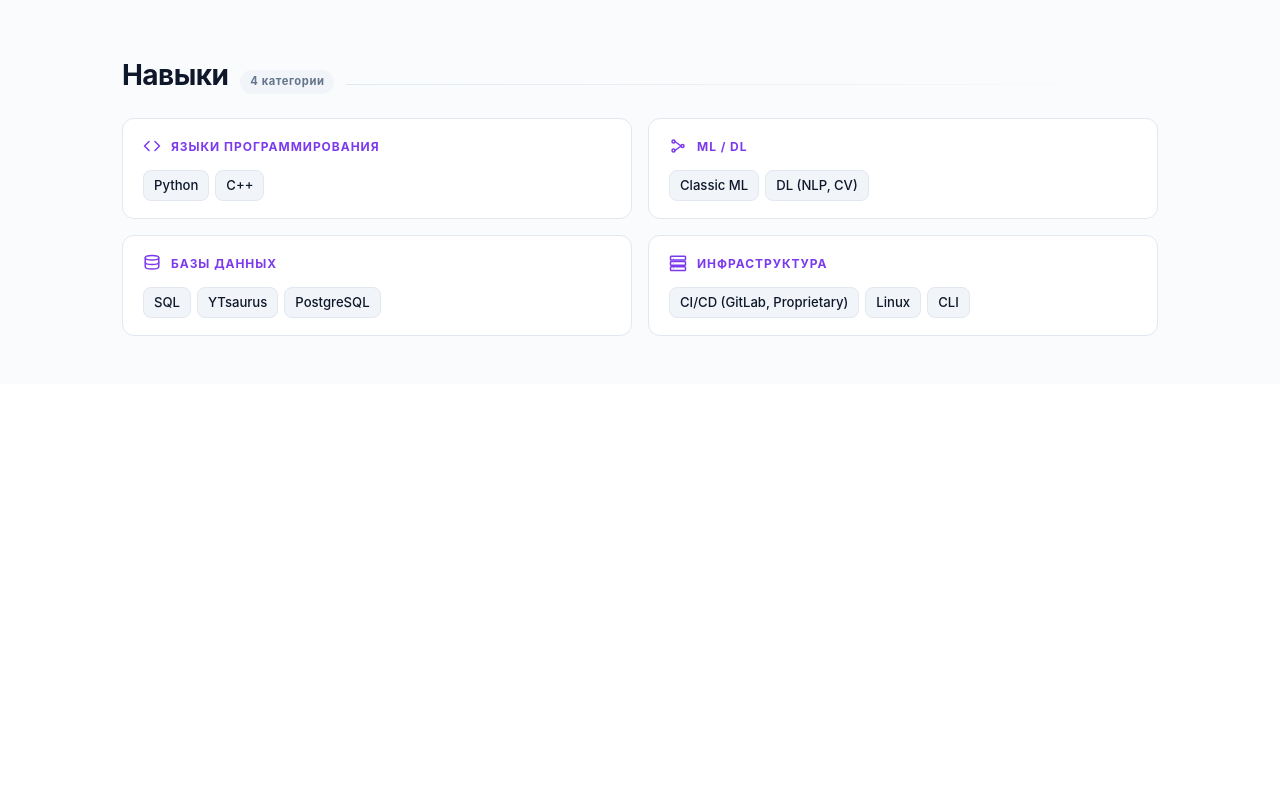
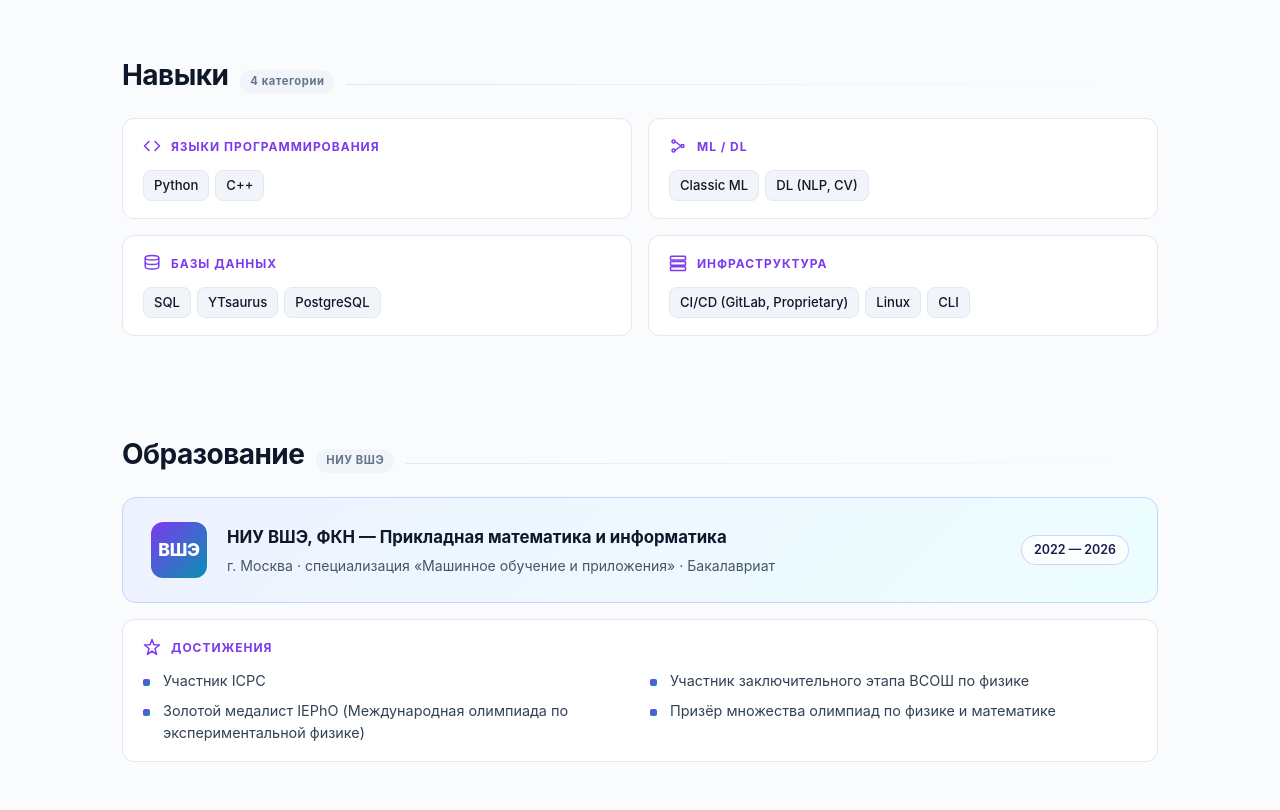
Before and after one commit to vdoninav/vdoninav.github.io, a plain HTML site: page index.html in a window 1280 px wide. Shown: the part 813-1623 px from the top of the page. Before the commit the page ends 1197 px from the top, so only its background shows below. Drawn offline with Linux system fonts and the light colour scheme.

Commit message:
Add Education section with HSE card and achievements list

```diff
--- a/index.html
+++ b/index.html
@@ -183,6 +183,69 @@
         }
         @media (max-width: 520px) { .skills-grid { grid-template-columns: 1fr; } }
 
+        /* ===== Education ===== */
+        .edu-main {
+            background: linear-gradient(135deg, #eef2ff 0%, #ecfeff 100%);
+            border: 1px solid #c7d2fe;
+            border-radius: 14px;
+            padding: 1.5rem 1.75rem;
+            margin-bottom: 1rem;
+            display: grid;
+            grid-template-columns: auto 1fr auto;
+            align-items: center;
+            gap: 1.25rem;
+        }
+        .edu-main .emblem {
+            width: 56px; height: 56px; border-radius: 12px;
+            background: linear-gradient(135deg, #7c3aed, #0891b2);
+            color: #fff; display: flex; align-items: center; justify-content: center;
+            font-weight: 800; font-size: 1.1rem; letter-spacing: -0.02em;
+        }
+        .edu-main h4 { font-size: 1.05rem; color: #0f172a; margin-bottom: 0.25rem; }
+        .edu-main p { color: #475569; font-size: 0.88rem; line-height: 1.5; }
+        .edu-main .dates {
+            font-size: 0.78rem; color: #1e1b4b;
+            background: rgba(255,255,255,0.7);
+            border: 1px solid rgba(124,58,237,0.25);
+            padding: 4px 12px; border-radius: 999px;
+            font-weight: 600; white-space: nowrap;
+        }
+        .edu-awards {
+            background: #fff; border: 1px solid #e2e8f0;
+            border-radius: 12px; padding: 1.1rem 1.25rem;
+        }
+        .edu-awards .cat-label {
+            display: flex; align-items: center; gap: 10px;
+            font-size: 0.75rem; font-weight: 700;
+            text-transform: uppercase; letter-spacing: 0.08em;
+            color: #7c3aed; margin-bottom: 0.85rem;
+        }
+        .edu-awards .cat-label svg {
+            width: 18px; height: 18px;
+            stroke: #7c3aed; fill: none;
+            stroke-width: 2; stroke-linecap: round; stroke-linejoin: round;
+        }
+        .edu-awards ul {
+            padding: 0; margin: 0;
+            display: grid; grid-template-columns: 1fr 1fr; gap: 0.5rem 1.25rem;
+        }
+        .edu-awards li {
+            font-size: 0.9rem; color: #334155;
+            padding-left: 1.25rem; position: relative; line-height: 1.5;
+        }
+        .edu-awards li::before {
+            content: ''; position: absolute; left: 0; top: 0.6em;
+            width: 7px; height: 7px; border-radius: 2px;
+            background: linear-gradient(135deg, #7c3aed, #0891b2);
+        }
+        @media (max-width: 800px) {
+            .edu-main { grid-template-columns: auto 1fr; }
+            .edu-main .dates { grid-column: 1 / -1; justify-self: start; }
+        }
+        @media (max-width: 520px) {
+            .edu-awards ul { grid-template-columns: 1fr; }
+        }
+
         /* ===== Responsive breakpoints ===== */
         @media (max-width: 800px) {
             .container { padding: 0 1.25rem; }
@@ -289,7 +352,35 @@
                 </div>
             </div>
         </section>
-        <!-- Education section goes in Task 6 -->
+        <section id="education" class="sec">
+            <div class="container">
+                <div class="sec-head">
+                    <h2>Образование</h2>
+                    <span class="count">НИУ ВШЭ</span>
+                    <span class="rule"></span>
+                </div>
+                <div class="edu-main">
+                    <div class="emblem">ВШЭ</div>
+                    <div>
+                        <h4>НИУ ВШЭ, ФКН — Прикладная математика и информатика</h4>
+                        <p>г. Москва · специализация «Машинное обучение и приложения» · Бакалавриат</p>
+                    </div>
+                    <span class="dates">2022 — 2026</span>
+                </div>
+                <div class="edu-awards">
+                    <div class="cat-label">
+                        <svg viewBox="0 0 24 24" aria-hidden="true"><path d="M12 2 L14.5 9 L22 9.3 L16 14 L18 22 L12 17.5 L6 22 L8 14 L2 9.3 L9.5 9 Z"/></svg>
+                        <span>Достижения</span>
+                    </div>
+                    <ul>
+                        <li>Участник ICPC</li>
+                        <li>Участник заключительного этапа ВСОШ по физике</li>
+                        <li>Золотой медалист IEPhO (Международная олимпиада по экспериментальной физике)</li>
+                        <li>Призёр множества олимпиад по физике и математике</li>
+                    </ul>
+                </div>
+            </div>
+        </section>
         <!-- Work + Projects section goes in Tasks 7 + 8 -->
         <!-- Contacts section goes in Task 9 -->
     </main>
```
